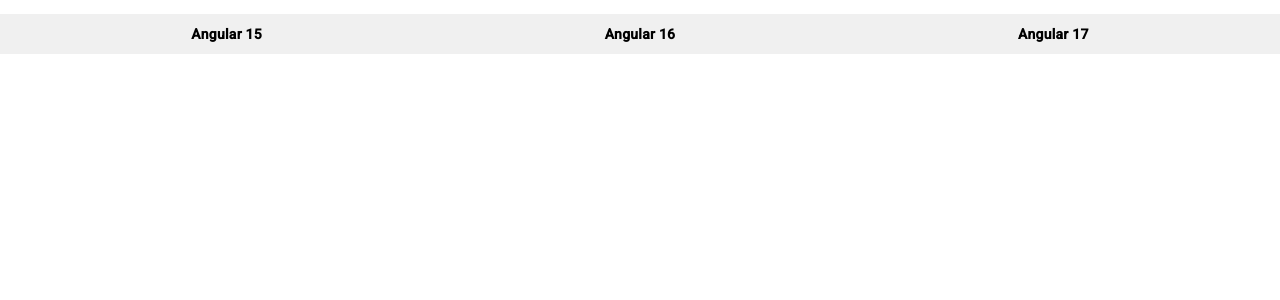
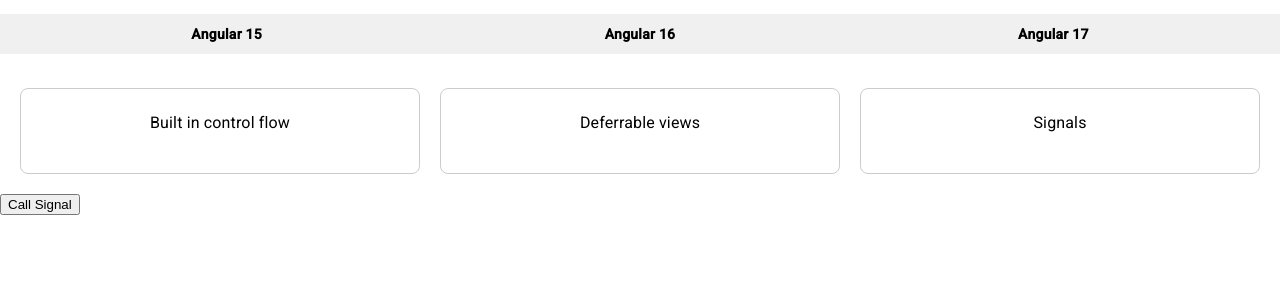
Before and after one commit to Bayzed-Meer/Angular-Version-15-to-17-New-Features, an Angular app: page /angular17/signals in a window 1280 px wide. Before the commit this address led to /. Shown: the top 300 px of the page. Built offline with nearby package versions, Linux system fonts and the light colour scheme.

Commit message:
signals implemented

```diff
--- a/src/app/angular15/angular15.component.ts
+++ b/src/app/angular15/angular15.component.ts
@@ -3,13 +3,12 @@
 import { CdkListBoxComponent } from './cdk-list-box/cdk-list-box.component';
 import { NgOptimizedImageComponent } from './ng-optimized-image/ng-optimized-image.component';
 import { HighlightAndBorderDirective } from './directives/highlight-and-border.directive';
-import { MatButtonModule } from '@angular/material/button';
 import { RouterOutlet } from '@angular/router';
 
 @Component({
   selector: 'app-angular15',
   standalone: true,
-  imports: [StandAloneComponent,CdkListBoxComponent,NgOptimizedImageComponent, HighlightAndBorderDirective, MatButtonModule,RouterOutlet],
+  imports: [StandAloneComponent,CdkListBoxComponent,NgOptimizedImageComponent, HighlightAndBorderDirective,RouterOutlet],
   templateUrl: './angular15.component.html',
   styleUrl: './angular15.component.scss'
 })
--- a/src/app/angular17/angular17.component.html
+++ b/src/app/angular17/angular17.component.html
@@ -5,6 +5,9 @@
     <div class="card" routerLink="deferrableViews">
       <h3>Deferrable views</h3>
     </div>
+    <div class="card" routerLink="signals">
+      <h3>Signals</h3>
+    </div>
   </div>
 
 <router-outlet></router-outlet>
--- /dev/null
+++ b/src/app/angular17/signals/signals.component.html
@@ -0,0 +1 @@
+<button (click)="check()">Call Signal</button>
--- /dev/null
+++ b/src/app/angular17/signals/signals.component.ts
@@ -0,0 +1,29 @@
+import { Component, computed, effect, signal } from '@angular/core';
+
+@Component({
+  selector: 'app-signals',
+  standalone: true,
+  imports: [],
+  templateUrl: './signals.component.html',
+  styleUrl: './signals.component.scss'
+})
+export class SignalsComponent {
+  price = signal<number>(5);
+  quantity = signal<number>(2);
+  totalCost = computed(()=>this.price()*this.quantity());
+
+  click = signal<boolean>(false);
+
+  constructor(){
+    effect(()=>{
+      if(this.click()){
+        console.log(this.click());
+      }
+    })
+  }
+
+  check(){
+    console.log(this.totalCost());
+    this.click.set(!this.click())
+  }
+}
--- a/src/app/app.routes.ts
+++ b/src/app/app.routes.ts
@@ -44,6 +44,11 @@
         loadComponent: () => import('./angular17/deferrable-views/deferrable-views.component').then(m => m.DeferrableViewsComponent)
 
       },
+      {
+        path: 'signals',
+        loadComponent: () => import('./angular17/signals/signals.component').then(m => m.SignalsComponent)
+
+      },
     ]
   }
 ];
```
Also changed, not shown: src/app/angular17/signals/signals.component.scss (added).
